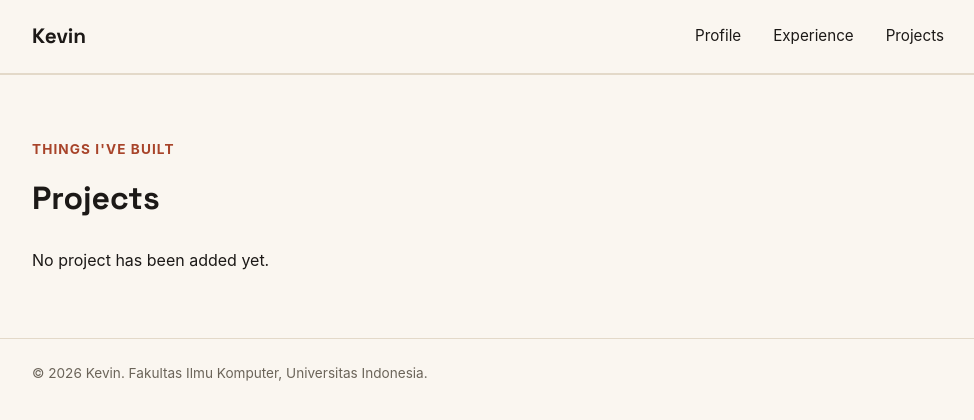
After one commit to ke-Vyn/myportofolio, a Django app: page /projects/ in a window 1280 px wide. The commit adds this page. Shown: the top 420 px of the page, without its empty margins (152-1126 px from the left). Run offline with Django 5.2, Linux system fonts and the light colour scheme; data that the repository does not hold is empty.

Commit message:
feat: add projects route and update navbar across all pages

```diff
--- a/main/urls.py
+++ b/main/urls.py
@@ -1,10 +1,11 @@
 from django.urls import path
 
-from main.views import show_main, show_experience
+from main.views import show_main, show_experience, show_projects
 
 app_name = "main"
 
 urlpatterns = [
     path("", show_main, name="show_main"),
     path("experience/", show_experience, name="show_experience"),
+    path("projects/", show_projects, name="show_projects"),
 ]
--- a/templates/experience.html
+++ b/templates/experience.html
@@ -16,6 +16,7 @@
             <nav>
                 <a href="{% url 'main:show_main' %}">Profile</a>
                 <a href="{% url 'main:show_experience' %}">Experience</a>
+                <a href="{% url 'main:show_projects' %}">Projects</a>
             </nav>
         </div>
     </header>
@@ -55,7 +56,7 @@
 
     <footer class="site-footer">
         <div class="container">
-            <p>&copy; 2026 Kevin. Fakultas Ilmu Komputer, Universitas Indonesia.</p>
+            <p>&copy; 2026 {{ name }}. Fakultas Ilmu Komputer, Universitas Indonesia.</p>
         </div>
     </footer>
 </body>
--- a/templates/index.html
+++ b/templates/index.html
@@ -16,6 +16,7 @@
             <nav>
             <a href="{% url 'main:show_main' %}">Profile</a>
             <a href="{% url 'main:show_experience' %}">Experience</a>
+            <a href="{% url 'main:show_projects' %}">Projects</a>
             </nav>
         </div>
     </header>
--- /dev/null
+++ b/templates/projects.html
@@ -0,0 +1,56 @@
+<!DOCTYPE html>
+<html lang="en">
+<head>
+    <meta charset="UTF-8">
+    <meta name="viewport" content="width=device-width, initial-scale=1.0">
+    <title>Projects - {{ name }}</title>
+    <link rel="preconnect" href="https://fonts.googleapis.com">
+    <link rel="preconnect" href="https://fonts.gstatic.com" crossorigin>
+    <link href="https://fonts.googleapis.com/css2?family=Space+Grotesk:wght@500;700&display=swap" rel="stylesheet">
+    <link rel="stylesheet" href="/static/css/style.css">
+</head>
+<body>
+    <header class="site-header">
+        <div class="container">
+            <a href="{% url 'main:show_main' %}" class="brand">{{ name }}</a>
+            <nav>
+                <a href="{% url 'main:show_main' %}">Profile</a>
+                <a href="{% url 'main:show_experience' %}">Experience</a>
+                <a href="{% url 'main:show_projects' %}">Projects</a>
+            </nav>
+        </div>
+    </header>
+
+    <main>
+        <section class="experience-section" id="projects">
+            <div class="container">
+                <p class="hero-kicker">Things i've built</p>
+                <h1>Projects</h1>
+
+                {% if project_list %}
+                    <div class="experience-list">
+                        {% for project in project_list %}
+                            <div class="experience-card">
+                                <h3>{{ project.title }}</h3>
+                                <p>{{ project.description }}</p>
+                                <p><strong>Tech Stack:</strong> {{ project.tech_stack }}</p>
+                                {% if project.project_url %}
+                                    <a href="{{ project.project_url }}" class="social-link" target="_blank">View Project</a>
+                                {% endif %}
+                            </div>
+                        {% endfor %}
+                    </div>
+                {% else %}
+                    <p>No project has been added yet.</p>
+                {% endif %}
+            </div>
+        </section>
+    </main>
+
+    <footer class="site-footer">
+        <div class="container">
+            <p>&copy; 2026 {{ name }}. Fakultas Ilmu Komputer, Universitas Indonesia.</p>
+        </div>
+    </footer>
+</body>
+</html>
```
